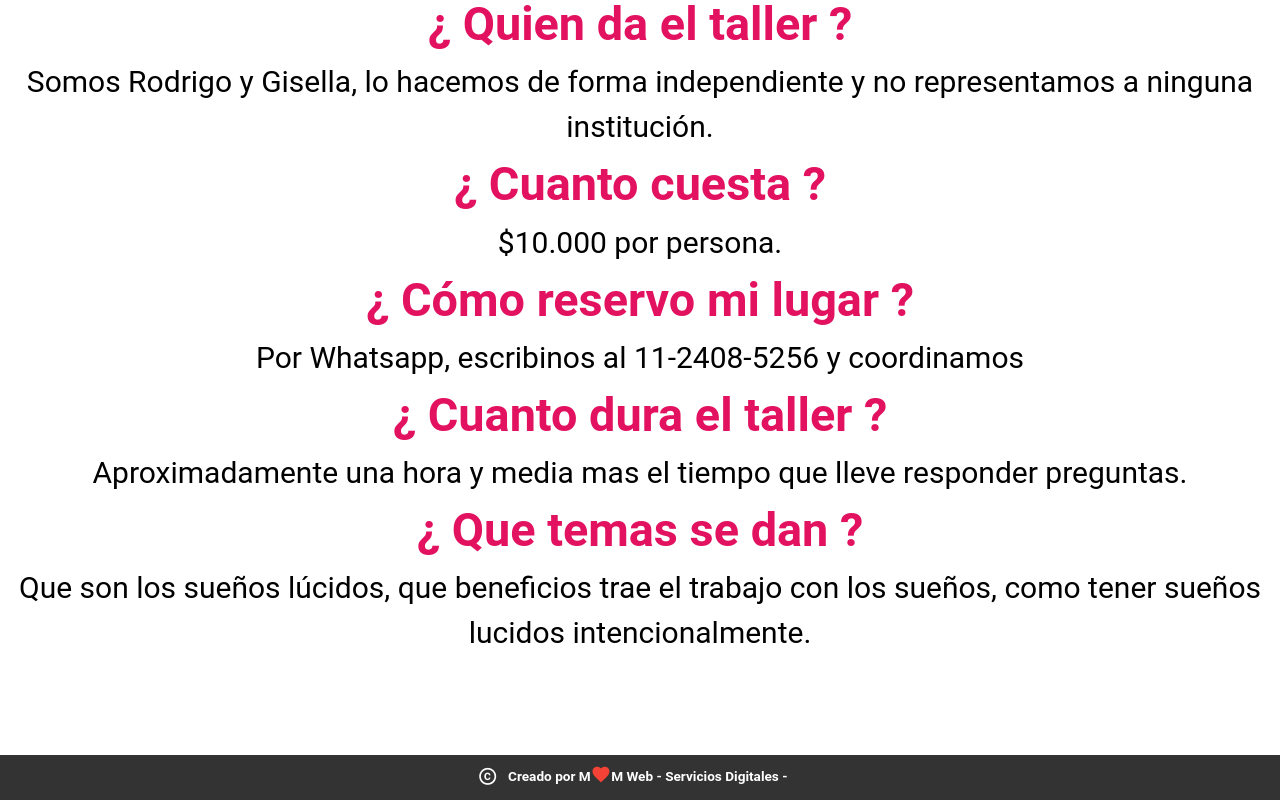
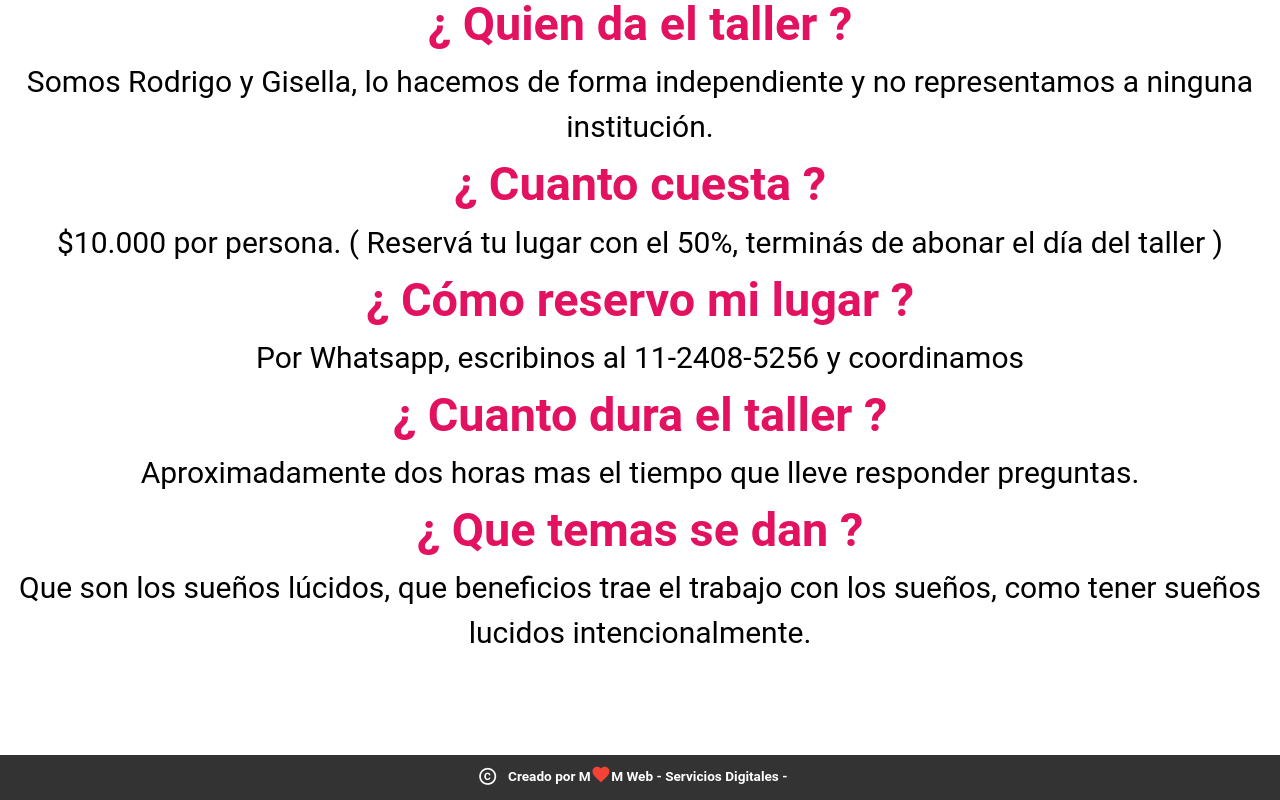
Before and after one commit to rsbertoa90/recrearsesl, a Nuxt app: page / in a window 1280 px wide. Shown: the part 1539-2339 px from the top of the page. Built offline with nearby package versions, Linux system fonts and the light colour scheme; a web font is replaced by a local one.

Commit message:
duracion y reserva

```diff
--- a/components/home/faq.vue
+++ b/components/home/faq.vue
@@ -19,9 +19,9 @@
     const faq = [
         {question:'¿ Cuales son los requisitos ?' , answer:'Ninguno!, cualquier persona puede participar del taller.'},
         {question:'¿ Quien da el taller ?' , answer:'Somos Rodrigo y Gisella, lo hacemos de forma independiente y no representamos a ninguna institución.'},
-        {question:'¿ Cuanto cuesta ?' , answer:' $10.000 por persona.'},
+        {question:'¿ Cuanto cuesta ?' , answer:' $10.000 por persona. ( Reservá tu lugar con el 50%, terminás de abonar el día del taller  )'},
         {question:'¿ Cómo reservo mi lugar ?' , answer:'Por Whatsapp, escribinos al 11-2408-5256 y coordinamos'},
-        {question:'¿ Cuanto dura el taller ?' , answer:'Aproximadamente una hora y media mas el tiempo que lleve responder preguntas.'},
+        {question:'¿ Cuanto dura el taller ?' , answer:'Aproximadamente dos horas mas el tiempo que lleve responder preguntas.'},
         {question:'¿ Que temas se dan ?' , answer:'Que son los sueños lúcidos, que beneficios trae el trabajo con los sueños, como tener sueños lucidos intencionalmente.'},
     ]
 </script>
```
